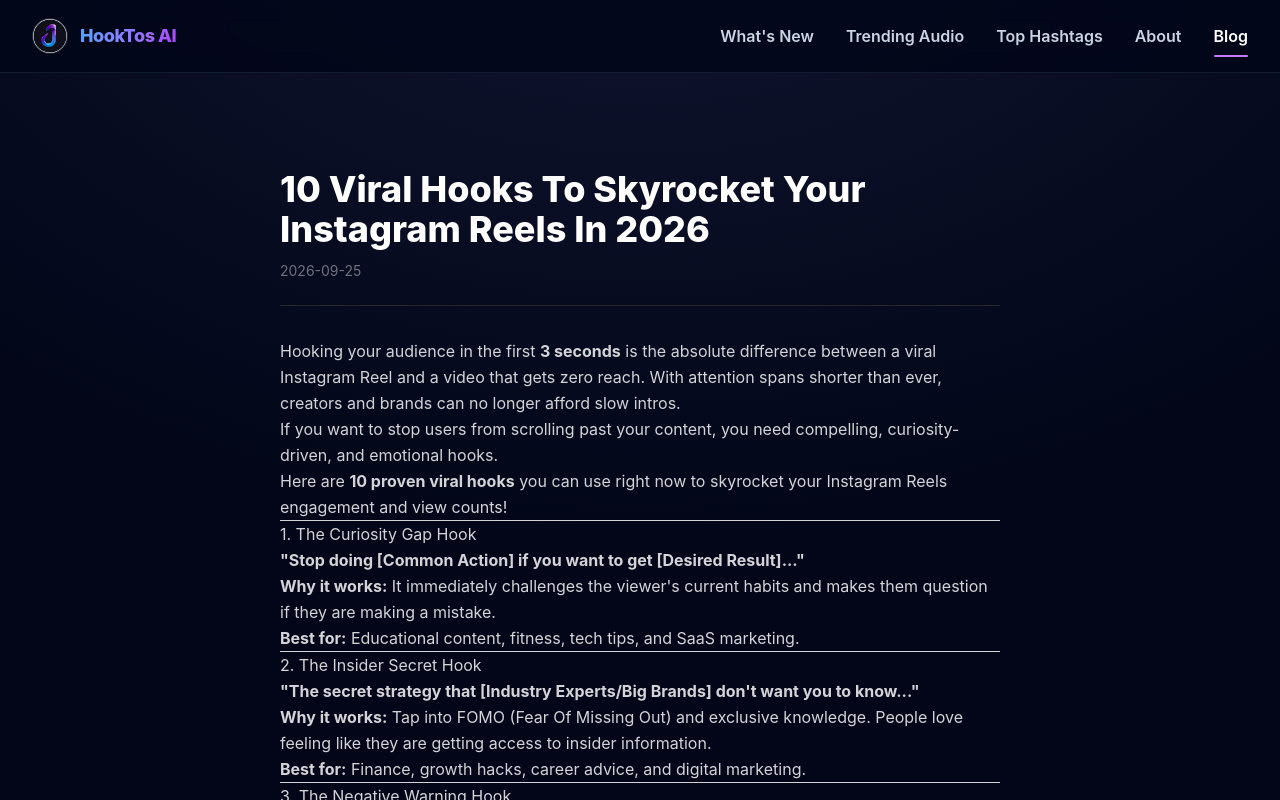
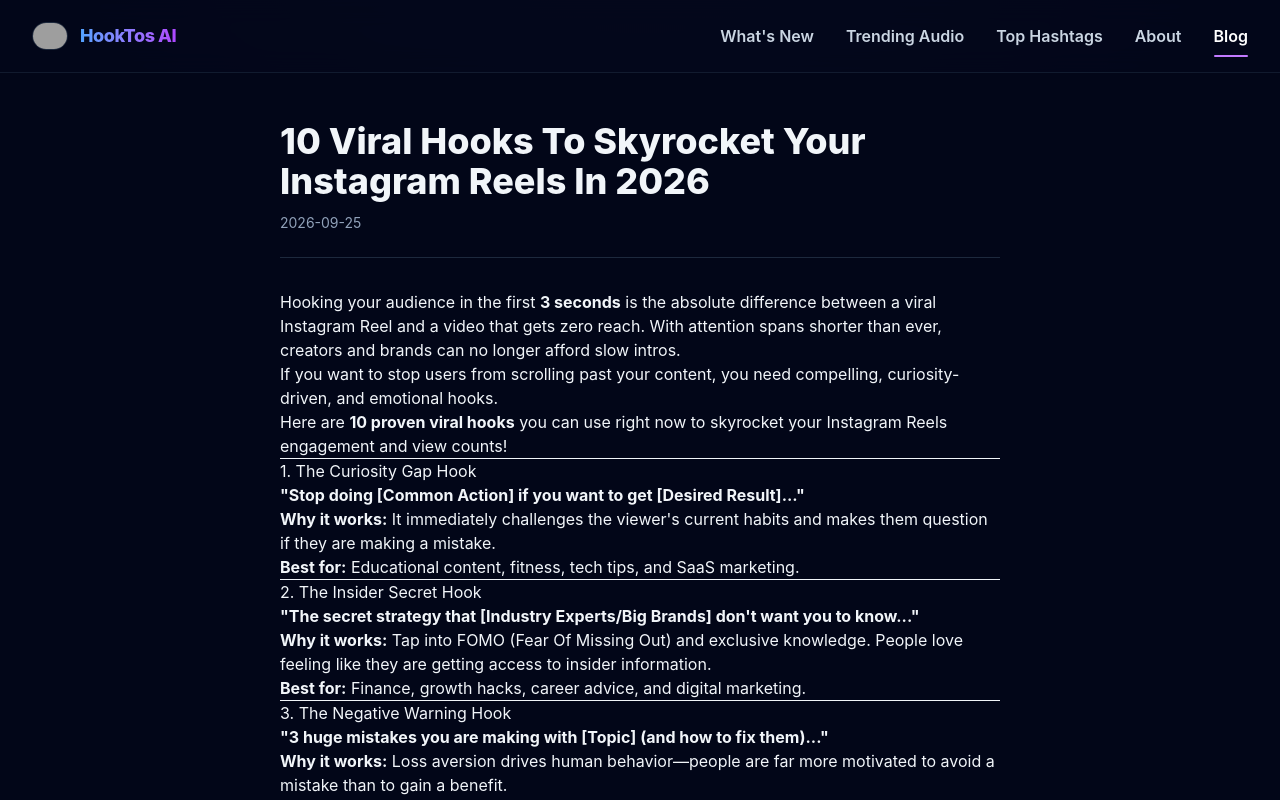
Before and after one commit to Sanchitbarjibhe/contentgen, a Next.js app: page /blog/10-viral-hooks-for-reels in a window 1280 px wide. Shown: the top 800 px of the page. Built offline with nearby package versions, Linux system fonts and the light colour scheme; grey boxes are pictures that could not be loaded.

Commit message:
fix: blog 404 error

```diff
--- a/app/blog/[slug]/page.tsx
+++ b/app/blog/[slug]/page.tsx
@@ -9,35 +9,41 @@ interface BlogProps {
     params: Promise<{ slug: string }>;
 }
 
-function getBlogPost(slug: string) {
-    let blogDir = path.resolve(process.cwd(), "content", "blogs");
-
-    if (!fs.existsSync(blogDir)) {
-        blogDir = path.resolve(process.cwd(), "src", "content", "blogs");
+function normalizeSlug(slug: string) {
+    let decodedSlug = slug;
+    try {
+        decodedSlug = decodeURIComponent(slug);
+    } catch (error) {
+        if (!(error instanceof URIError)) throw error;
     }
 
-    if (!fs.existsSync(blogDir)) {
-        return null;
-    }
+    return decodedSlug.trim().replace(/_/g, "-").replace(/-+/g, "-").toLowerCase();
+}
 
-    const allFiles = fs.readdirSync(blogDir);
+function getFileSlug(fileName: string) {
+    return fileName.replace(/(?:\.(?:md|mdx))+$/i, "");
+}
 
-    const matchedFile = allFiles.find((file) => {
-        const fileSlug = file.replace(/\.(mdx?|md|txt)$/i, "");
-        return fileSlug.toLowerCase() === slug.toLowerCase();
-    });
+function getBlogPost(slug: string) {
+    const matchedFile = fs.readdirSync(path.join(process.cwd(), "content", "blogs")).find((file) =>
+        normalizeSlug(getFileSlug(file)) === normalizeSlug(slug)
+    );
+    if (!matchedFile) return null;
 
-    if (!matchedFile) {
-        return null;
-    }
-
-    const filePath = path.join(blogDir, matchedFile);
+    const filePath = path.join(process.cwd(), "content", "blogs", matchedFile);
     const fileContent = fs.readFileSync(filePath, "utf-8");
     return matter(fileContent);
 }
 
+export function generateStaticParams() {
+    return fs.readdirSync(path.join(process.cwd(), "content", "blogs"))
+        .filter((file) => /(?:\.(?:md|mdx))+$/i.test(file))
+        .map((file) => ({ slug: normalizeSlug(getFileSlug(file)) }));
+}
+
 export async function generateMetadata({ params }: BlogProps): Promise<Metadata> {
     const { slug } = await params;
+    const normalizedSlug = normalizeSlug(slug);
     const post = getBlogPost(slug);
 
     if (!post) {
@@ -47,10 +53,10 @@ export async function generateMetadata({ params }: BlogProps): Promise<Metadata>
     }
 
     // Dynamic Title & Description Optimization
-    const rawTitle = post.data.title || slug.replace(/[-_]/g, " ");
+    const rawTitle = post.data.title || normalizedSlug.replace(/-/g, " ");
     const title = `${rawTitle} | HookTos AI`;
     const description = post.data.description || `Learn more about ${rawTitle} on HookTos AI - The ultimate viral hook & content generator tool.`;
-    const canonical = `https://www.hooktos.com/blog/${slug}`;
+    const canonical = `https://www.hooktos.com/blog/${normalizedSlug}`;
 
     return {
         title: { absolute: title },
@@ -74,6 +80,7 @@ export async function generateMetadata({ params }: BlogProps): Promise<Metadata>
 export default async function SingleBlogPost({ params }: BlogProps) {
     const { slug } = await params;
     const post = getBlogPost(slug);
+    const normalizedSlug = normalizeSlug(slug);
 
     if (!post) {
         return notFound();
@@ -85,19 +92,20 @@ export default async function SingleBlogPost({ params }: BlogProps) {
     const htmlContent = await marked.parse(content);
 
     return (
-        <main className="max-w-3xl mx-auto p-6 min-h-screen pt-24 text-zinc-300">
-            <div className="mb-8 border-b border-zinc-800 pb-6">
-                <h1 className="text-4xl font-extrabold text-white mb-3 capitalize">
-                    {data.title || slug.replace(/[-_]/g, " ")}
-                </h1>
-                {data.date && <p className="text-sm text-zinc-500">{data.date}</p>}
-            </div>
+        <main className="min-h-screen bg-slate-950 text-slate-100">
+            <article className="max-w-3xl mx-auto px-6 py-12">
+                <div className="mb-8 border-b border-slate-800 pb-6">
+                    <h1 className="text-4xl font-extrabold text-slate-100 mb-3 capitalize">
+                        {data.title || normalizedSlug.replace(/-/g, " ")}
+                    </h1>
+                    {data.date && <p className="text-sm text-slate-400">{data.date}</p>}
+                </div>
 
-            {/* 👈 dangerouslySetInnerHTML वापरून HTML रेंडर करा */}
-            <article
-                className="prose prose-invert max-w-none leading-relaxed prose-a:text-blue-400 prose-a:no-underline hover:prose-a:underline"
-                dangerouslySetInnerHTML={{ __html: htmlContent }}
-            />
+                <div
+                    className="prose prose-invert prose-purple lg:prose-lg max-w-none prose-a:no-underline hover:prose-a:underline"
+                    dangerouslySetInnerHTML={{ __html: htmlContent }}
+                />
+            </article>
         </main>
     );
 }
--- a/app/layout.tsx
+++ b/app/layout.tsx
@@ -17,9 +17,9 @@ export const metadata: Metadata = {
   description:
     'Generate 10x viral hooks for Instagram Reels, YouTube Shorts, and TikTok in seconds. Boost reach, engagement, and video retention with AI-driven content generation.',
   icons: {
-    icon: '/hooktos.jpg',
-    shortcut: '/hooktos.jpg',
-    apple: '/hooktos.jpg',
+    icon: '/hooktos.svg',
+    shortcut: '/hooktos.svg',
+    apple: '/hooktos.svg',
   },
   keywords: [
     'HookTos AI',
@@ -55,7 +55,7 @@ export const metadata: Metadata = {
       'Stop losing viewers! Generate high-retention viral hooks for Reels, Shorts, and TikTok instantly using HookTos AI.',
     images: [
       {
-        url: '/hooktos.jpg',
+        url: '/hooktos.svg',
         alt: 'HookTos AI logo',
       },
     ],
@@ -65,7 +65,7 @@ export const metadata: Metadata = {
     title: 'HookTos AI — Create Viral Social Media Hooks in Seconds',
     description:
       'Supercharge your social media growth with AI-generated hooks and high-converting content.',
-    images: ['/hooktos.jpg'],
+    images: ['/hooktos.svg'],
     creator: '@HookTosai',
   },
   alternates: {
```
Also changed, not shown: public/hooktos.jpg (deleted), public/hooktos.svg (added).
